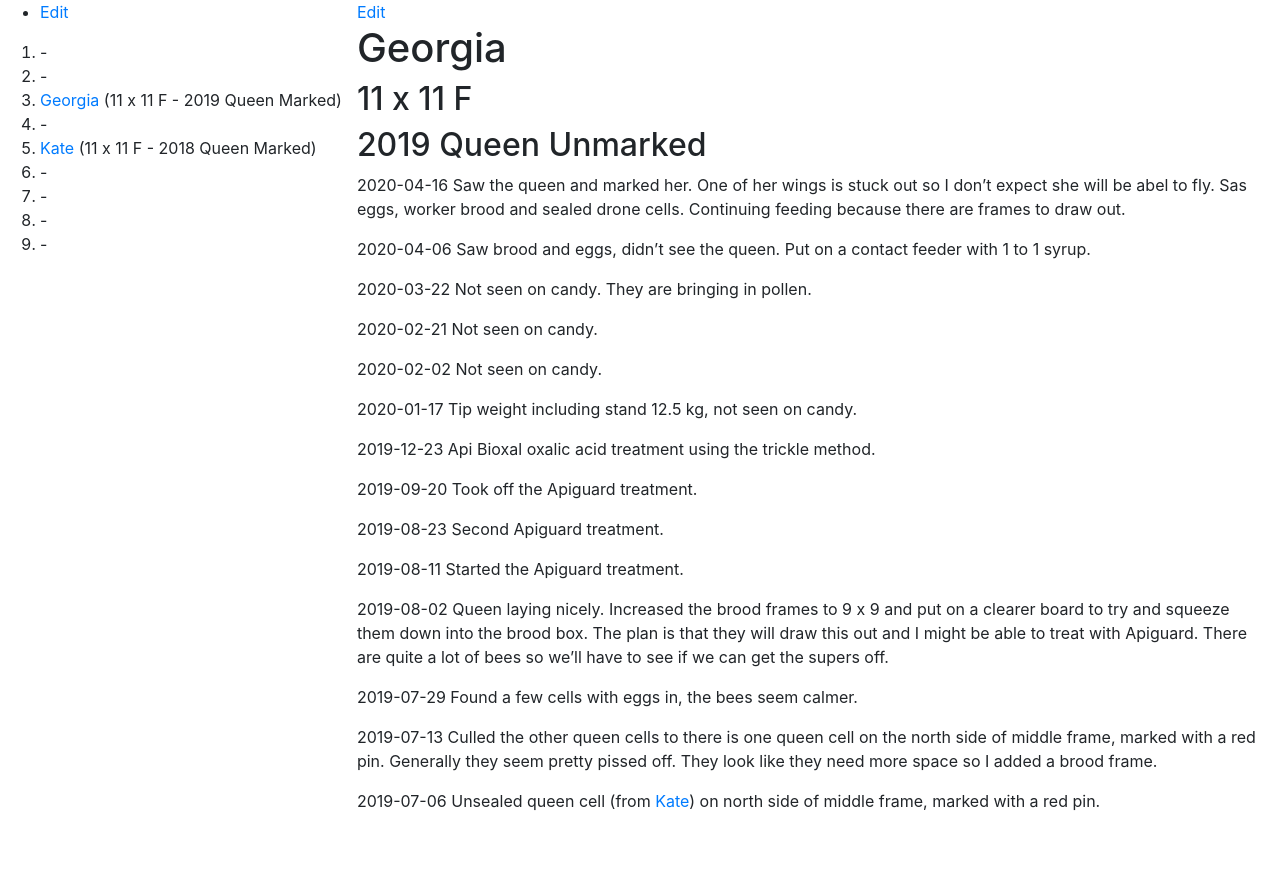
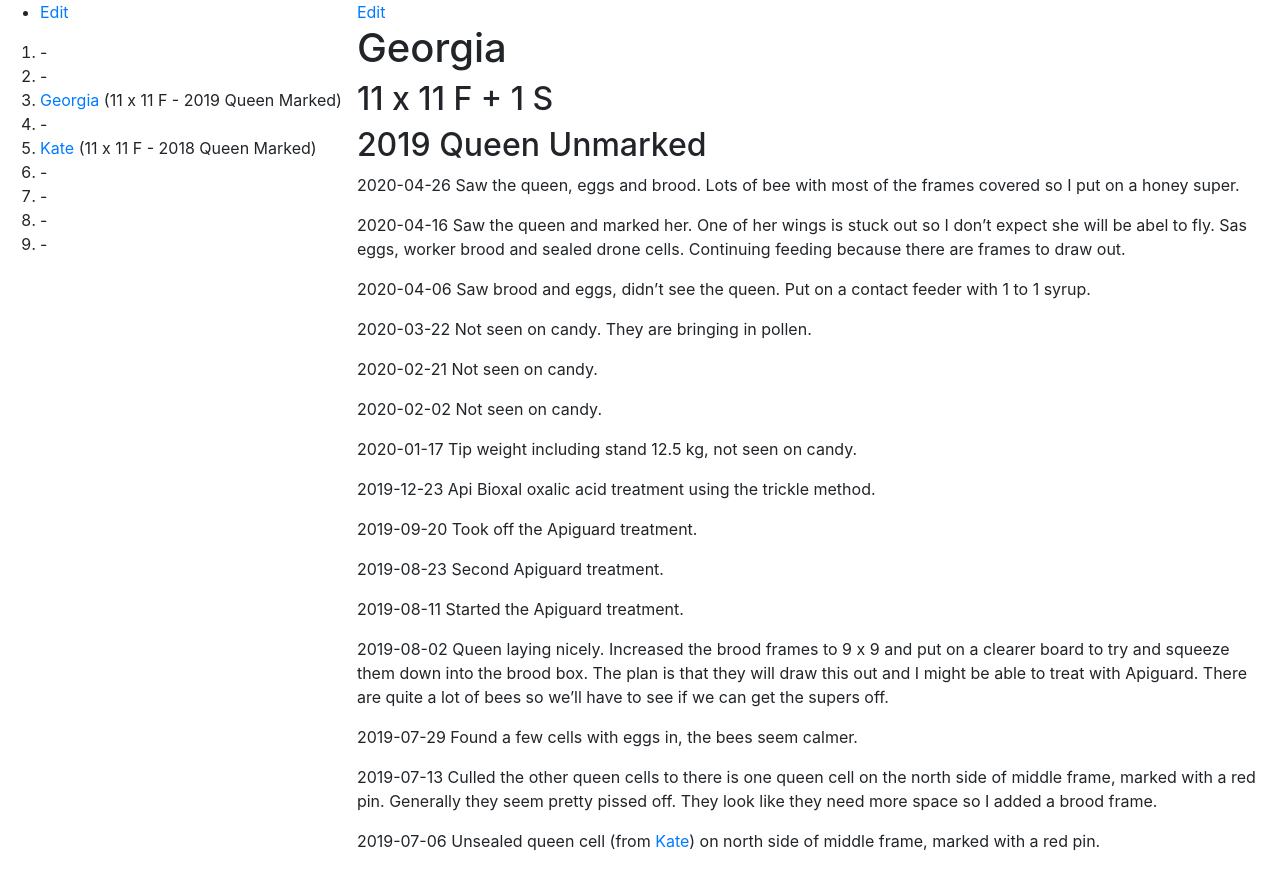
Before and after one commit to joejcollins/rhapsody-angel, a Jekyll site: the page built from queens/2019-georgia.md, in a window 1280 px wide. Shown: the top 890 px of the page. Built offline with Jekyll 4.4.1, drawn with Linux system fonts in a browser that asks for light colours; our own code applies the rules of GitHub Pages for plain Markdown files.

Commit message:
Sunday check

```diff
--- a/queens/2019-georgia.md
+++ b/queens/2019-georgia.md
@@ -1,6 +1,8 @@
 # Georgia
-## 11 x 11 F
+## 11 x 11 F + 1 S
 ## 2019 Queen Unmarked
+
+2020-04-26 Saw the queen, eggs and brood.  Lots of bee with most of the frames covered so I put on a honey super.
 
 2020-04-16 Saw the queen and marked her.  One of her wings is stuck out so I don't expect she will be abel to fly.  Sas eggs, worker brood and sealed drone cells.  Continuing feeding because there are frames to draw out.
 
```
Also changed, not shown: queens/2018-kate.md (+2 -0 lines).
